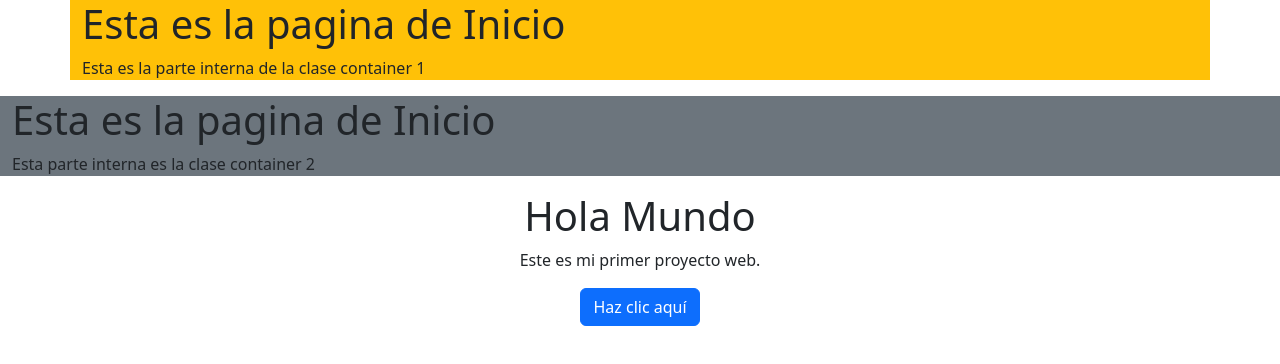
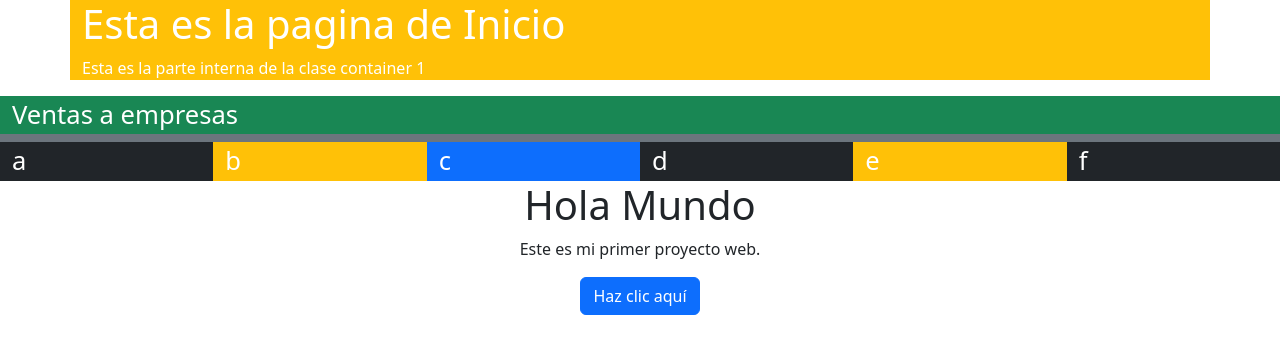
Before and after one commit to BGallegos000/dwm1, a plain HTML site: page index2.html in a window 1280 px wide. Drawn offline with nearby package versions, Linux system fonts and the light colour scheme.

Commit message:
new changes

```diff
--- a/index2.html
+++ b/index2.html
@@ -12,13 +12,22 @@
 </head>
 <body>
 
-    <div class="container bg-warning">
+    <div class="container bg-warning text-white">
         <h1>Esta es la pagina de Inicio</h1>
         <p>Esta es la parte interna de la clase container 1</p>
     </div>
-    <div class="container-fluid bg-secondary">
-        <h1>Esta es la pagina de Inicio</h1>
-        <p>Esta parte interna es la clase container 2</p>
+    <div class="container-fluid bg-secondary text-white">
+        <div class="row mb-1">
+            <div class="col-12 bg-success" style="font-size:2vw;"> Ventas a empresas</div>
+        </div>
+        <div class="row mt-2">
+            <div class="col-12 col-sm-6 col-md-4 col-lg-3 col-xl-2 col-xxl-1 bg-dark" style="font-size:2vw;">a</div>
+            <div class="col-12 col-sm-6 col-md-4 col-lg-3 col-xl-2 bg-warning" style="font-size:2vw;">b</div>
+            <div class="col-12 col-sm-6 col-md-4 col-lg-3 col-xl-2 col-xxl-1 bg-primary" style="font-size:2vw;">c</div>
+            <div class="col-12 col-sm-6 col-md-4 col-lg-3 col-xl-2 col-xxl-1 bg-dark" style="font-size:2vw;">d</div>
+            <div class="col-12 col-sm-6 col-md-4 col-lg-3 col-xl-2 col-xxl-1 bg-warning" style="font-size:2vw;">e</div>
+            <div class="col-12 col-sm-6 col-md-4 col-lg-3 col-xl-2 col-xxl-1 bg-dark" style="font-size:2vw;">f</div>
+        </div>
 
     </div>
     <div class="container text-center">
```
Also changed, not shown: index.html (+23 -10 lines).
